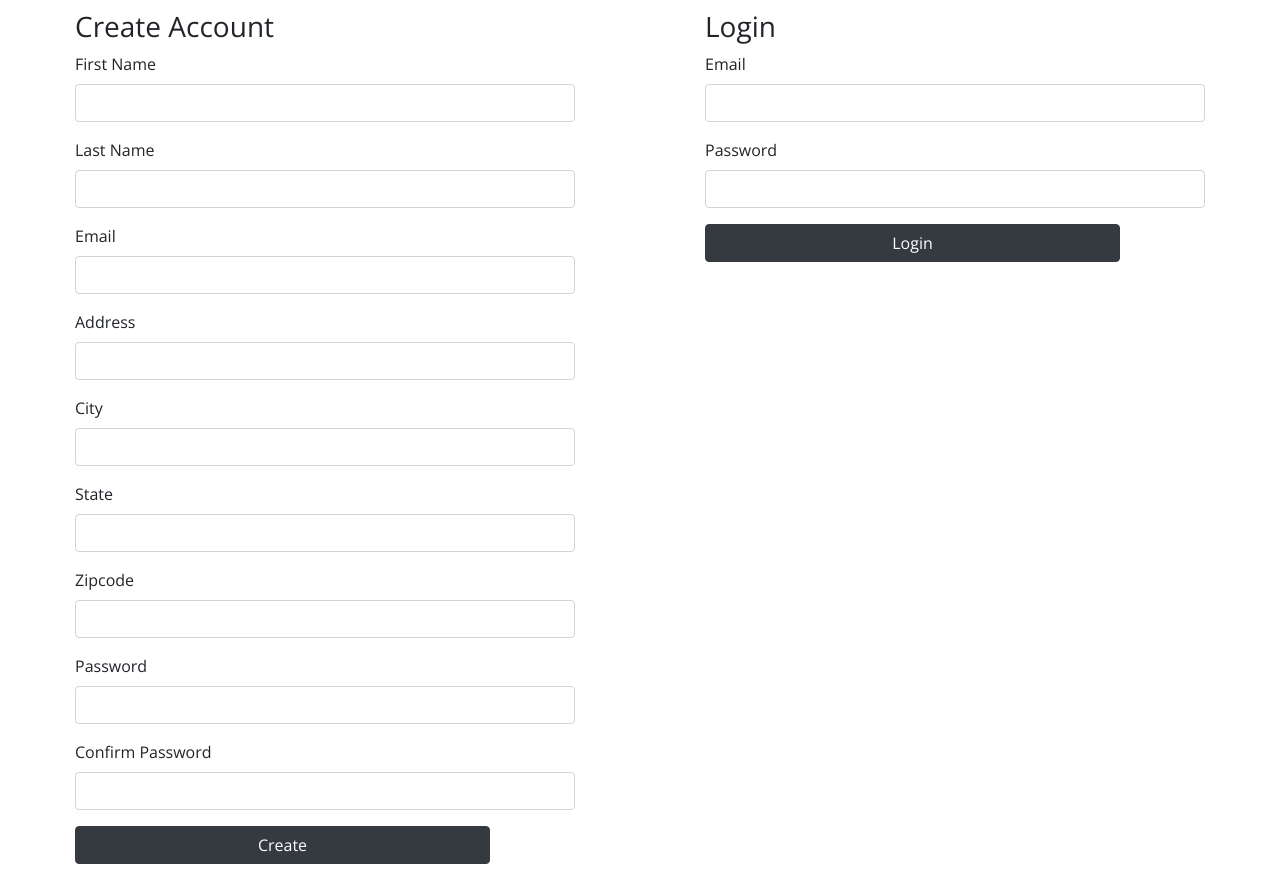
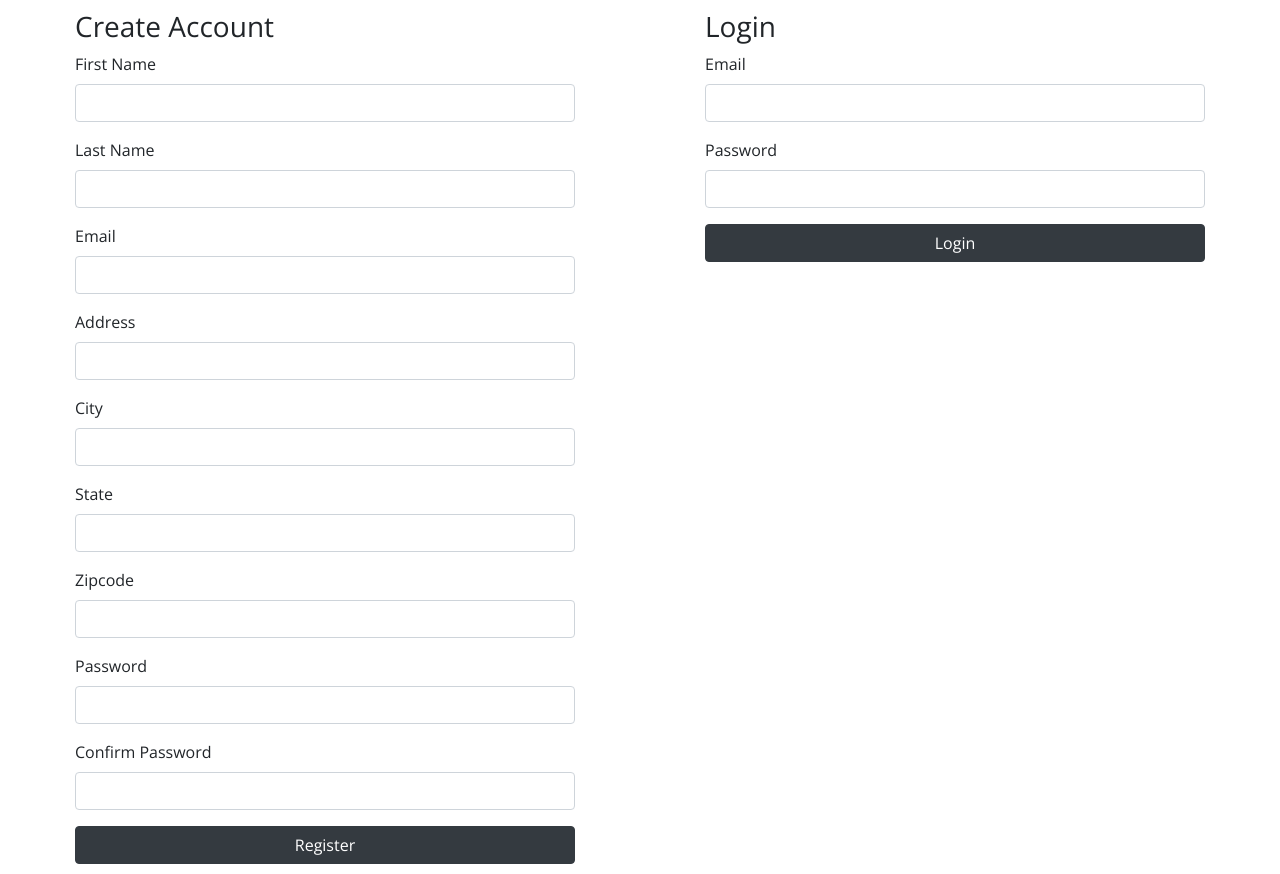
Before and after one commit to jaehyunan11/bakery_website_project, a Django app: page / in a window 1280 px wide. Run offline with Django 3.2, Linux system fonts and the light colour scheme; some libraries are stand-ins or nearby versions.

Commit message:
update size of create updaate bar

```diff
--- a/shop_app/static/css/styles.css
+++ b/shop_app/static/css/styles.css
@@ -76,11 +76,11 @@ h1 {
 }
 
 #login__button {
-    width: 415px;
+    width: 500px;
 }
 
-#create__button {
-    width: 415px;
+#register__button {
+    width: 500px;
 }
 
 /* Navbar */
@@ -382,3 +382,9 @@ h1 {
 .price h3 {
     font-size: var(--font-regular);
 }
+
+/* Edit my page */
+
+#update__button {
+    width: 500px;
+}
--- a/shop_app/templates/edit_mypage.html
+++ b/shop_app/templates/edit_mypage.html
@@ -44,6 +44,6 @@
         <label for="password">Password</label>
         <input type="password" class="form-control" name="password" id="password">
     </div>
-    <button type="submit" class="btn btn-dark" id="create__button">Update</button>
+    <button type="submit" class="btn btn-dark" id="update__button">Update</button>
 </form>
 {% endblock content %}
--- a/shop_app/templates/index.html
+++ b/shop_app/templates/index.html
@@ -73,7 +73,7 @@
                         <label for="cf_password">Confirm Password</label>
                         <input type="password" class="form-control" name="cf_password" id="cf_password">
                     </div>
-                    <button type="submit" class="btn btn-dark" id="create__button">Create</button>
+                    <button type="submit" class="btn btn-dark" id="register__button">Register</button>
                 </form>
             </section>
             <section id=login>
```
Also changed, not shown: db.sqlite3.
